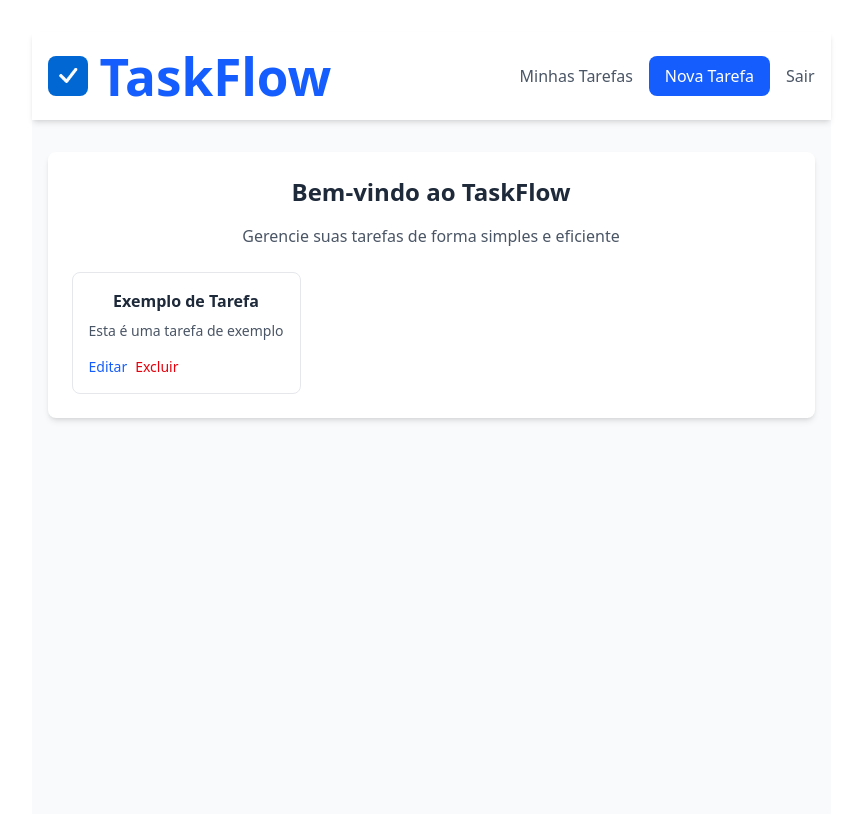
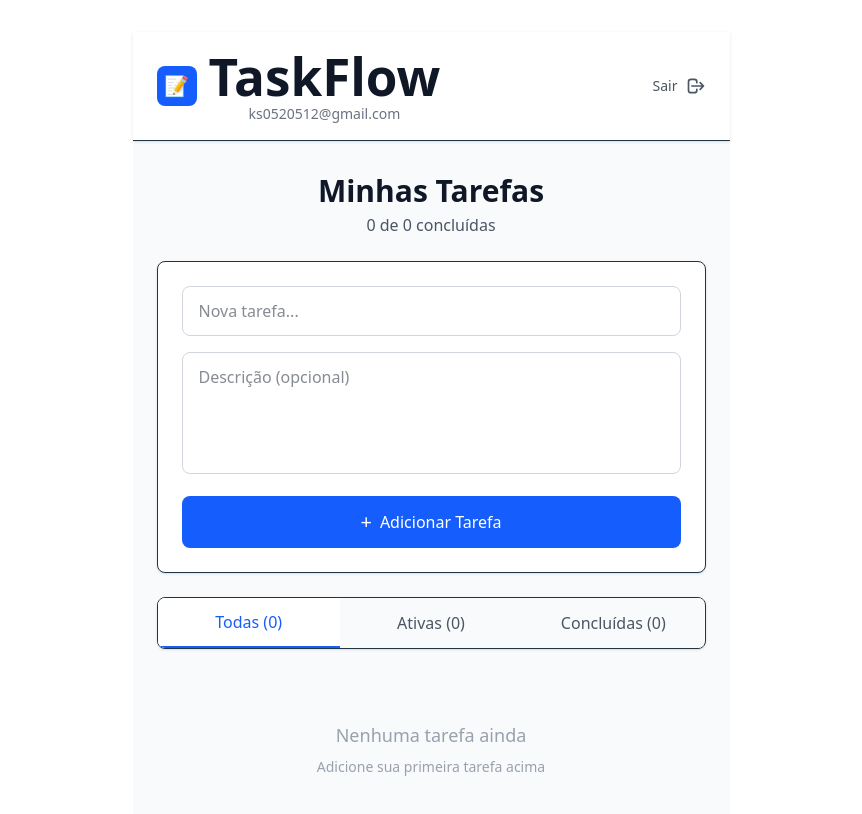
Before and after one commit to KauanSouzaD/projeto_vite, a React (Vite) app: page /maintarefas in a window 1280 px wide. Shown: the top 814 px of the page, without its empty margins (209-1071 px from the left). Built offline with nearby package versions, Linux system fonts and the light colour scheme.

Commit message:
✅feat:add redirecionamento de login para Gerenciar tarefas

```diff
--- /dev/null
+++ b/src/pages/Auth/Cadastro.tsx
@@ -0,0 +1,112 @@
+import { useContext, useState } from "react";
+import { useNavigate } from "react-router-dom";
+import { AuthContext } from "../../contexts/auth";
+import "../../App.css";
+
+export default function Cadastro() {
+  const auth = useContext(AuthContext);
+  const navigate = useNavigate();
+  const [nome, setNome] = useState("");
+  const [email, setEmail] = useState("");
+  const [password, setPassword] = useState("");
+  const [confirmPassword, setConfirmPassword] = useState("");
+
+  if (!auth) throw new Error("AuthContext not found");
+
+  async function handleCadastro(e: React.FormEvent) {
+    e.preventDefault();
+
+    if (!nome || !email || !password || !confirmPassword) {
+      alert("Preencha todos os campos");
+      return;
+    }
+
+    if (password !== confirmPassword) {
+      alert("As senhas não coincidem");
+      return;
+    }
+
+    const cadastroSucesso = await auth.cadastro(nome, email, password);
+
+    if (cadastroSucesso) {
+      // Faz login automático após cadastro
+      await auth.login(email, password);
+      navigate("/MainTarefas", { replace: true });
+    } else {
+      alert("Erro ao criar conta. Email já pode estar em uso.");
+    }
+  }
+
+  return (
+    <div className="min-h-screen bg-gray-50 flex items-center justify-center">
+      <div className="bg-white rounded-lg shadow-md p-8 max-w-sm w-full">
+        <h2 className="text-2xl font-bold text-center text-gray-800 mb-6">
+          Crie sua conta
+        </h2>
+
+        <form onSubmit={handleCadastro} className="space-y-4">
+          <div>
+            <label className="block text-gray-700">Nome</label>
+            <input
+              type="text"
+              value={nome}
+              onChange={(e) => setNome(e.target.value)}
+              className="w-full border border-gray-300 rounded-lg p-2 focus:outline-none focus:ring-2 focus:ring-blue-600"
+              required
+            />
+          </div>
+
+          <div>
+            <label className="block text-gray-700">Email</label>
+            <input
+              type="email"
+              value={email}
+              onChange={(e) => setEmail(e.target.value)}
+              className="w-full border border-gray-300 rounded-lg p-2 focus:outline-none focus:ring-2 focus:ring-blue-600"
+              required
+            />
+          </div>
+
+          <div>
+            <label className="block text-gray-700">Senha</label>
+            <input
+              type="password"
+              value={password}
+              onChange={(e) => setPassword(e.target.value)}
+              className="w-full border border-gray-300 rounded-lg p-2 focus:outline-none focus:ring-2 focus:ring-blue-600"
+              required
+            />
+          </div>
+
+          <div>
+            <label className="block text-gray-700">Confirmar Senha</label>
+            <input
+              type="password"
+              value={confirmPassword}
+              onChange={(e) => setConfirmPassword(e.target.value)}
+              className="w-full border border-gray-300 rounded-lg p-2 focus:outline-none focus:ring-2 focus:ring-blue-600"
+              required
+            />
+          </div>
+
+          <button
+            type="submit"
+            className="w-full bg-blue-600 text-white px-4 py-2 rounded-lg hover:bg-blue-700 transition"
+          >
+            Criar Conta
+          </button>
+        </form>
+
+        <p className="mt-4 text-center text-gray-600">
+          Já tem uma conta?
+          <button
+            onClick={() => navigate("/login")}
+            className="text-blue-600 hover:text-blue-800 font-medium transition"
+          >
+            Faça login
+          </button>
+        </p>
+      </div>
+    </div>
+  );
+}
--- a/src/pages/Auth/MainTarefas.tsx
+++ b/src/pages/Auth/MainTarefas.tsx
@@ -1,88 +1,151 @@
-import { useContext } from 'react'
-import { useNavigate } from 'react-router-dom'
-import { AuthContext } from '../../contexts/auth'
+import { useContext, useState } from "react";
+import { useNavigate } from "react-router-dom";
+import { AuthContext } from "../../contexts/auth";
 import "../../App.css";
 
 export default function MainTarefas() {
-  const auth = useContext(AuthContext)
-  const navigate = useNavigate()
+  const auth = useContext(AuthContext);
+  const navigate = useNavigate();
+  const [novaTarefa, setNovaTarefa] = useState("");
+  const [descricao, setDescricao] = useState("");
+  const [filtroAtivo, setFiltroAtivo] = useState<
+    "todas" | "ativas" | "concluidas"
+  >("todas");
 
-  if (!auth) throw new Error('AuthContext not found')
+  if (!auth) throw new Error("AuthContext not found");
 
   function handleLogout() {
-    auth.logout()
-    navigate('/', { replace: true })
+    auth.logout();
+    navigate("/", { replace: true });
   }
 
-  function handleNovaTargefa() {
-    // Adicione a lógica para criar nova tarefa
-    console.log('Nova tarefa')
+  function handleAdicionarTarefa() {
+    if (!novaTarefa.trim()) {
+      alert("Digite o título da tarefa");
+      return;
+    }
+    // Lógica para adicionar tarefa
+    console.log("Nova tarefa:", novaTarefa, descricao);
+    setNovaTarefa("");
+    setDescricao("");
   }
 
   return (
     <div className="min-h-screen bg-gray-50">
-      {/* Navbar */}
-      <nav className="bg-white shadow-md">
-        <div className="max-w-7xl mx-auto px-4 py-4 flex items-center justify-between">
+      {/* Header */}
+      <header className="bg-white shadow-sm border-b">
+        <div className="max-w-5xl mx-auto px-6 py-4 flex items-center justify-between">
           <div className="flex items-center space-x-3">
-            <img className="w-10 h-10 rounded-lg" src="/Logo.png" alt="Logo" />
-            <h1 className="text-2xl font-bold text-blue-600">TaskFlow</h1>
+            <div className="w-10 h-10 bg-blue-600 rounded-lg flex items-center justify-center">
+              <span className="text-white text-xl">📝</span>
+            </div>
+            <div>
+              <h1 className="text-xl font-bold text-gray-900">TaskFlow</h1>
+              <p className="text-sm text-gray-500">
+                {auth.user?.email || "ks0520512@gmail.com"}
+              </p>
+            </div>
           </div>
 
-          <div className="flex items-center space-x-4">
+          <button
+            onClick={handleLogout}
+            className="flex items-center space-x-2 text-gray-600 hover:text-gray-900 transition"
+          >
+            <span className="text-sm font-medium">Sair</span>
+            <svg
+              className="w-5 h-5"
+              fill="none"
+              stroke="currentColor"
+              viewBox="0 0 24 24"
+            >
+              <path
+                strokeLinecap="round"
+                strokeLinejoin="round"
+                strokeWidth={2}
+                d="M17 16l4-4m0 0l-4-4m4 4H7m6 4v1a3 3 0 01-3 3H6a3 3 0 01-3-3V7a3 3 0 013-3h4a3 3 0 013 3v1"
+              />
+            </svg>
+          </button>
+        </div>
+      </header>
+
+      {/* Conteúdo Principal */}
+      <main className="max-w-4xl mx-auto px-6 py-8">
+        {/* Título e contador */}
+        <div className="mb-6">
+          <h2 className="text-3xl font-bold text-gray-900">Minhas Tarefas</h2>
+          <p className="text-gray-600 mt-1">0 de 0 concluídas</p>
+        </div>
+
+        {/* Card de Nova Tarefa */}
+        <div className="bg-white rounded-lg shadow-sm border p-6 mb-6">
+          <input
+            type="text"
+            placeholder="Nova tarefa..."
+            value={novaTarefa}
+            onChange={(e) => setNovaTarefa(e.target.value)}
+            className="w-full px-4 py-3 border border-gray-300 rounded-lg mb-4 outline-none focus:border-blue-500 focus:ring-1 focus:ring-blue-500 text-gray-900"
+          />
+
+          <textarea
+            placeholder="Descrição (opcional)"
+            value={descricao}
+            onChange={(e) => setDescricao(e.target.value)}
+            rows={4}
+            className="w-full px-4 py-3 border border-gray-300 rounded-lg mb-4 outline-none focus:border-blue-500 focus:ring-1 focus:ring-blue-500 resize-none text-gray-900"
+          />
+
+          <button
+            onClick={handleAdicionarTarefa}
+            className="w-full bg-blue-600 text-white py-3 rounded-lg font-medium hover:bg-blue-700 transition flex items-center justify-center space-x-2"
+          >
+            <span className="text-xl">+</span>
+            <span>Adicionar Tarefa</span>
+          </button>
+        </div>
+
+        {/* Abas de Filtro */}
+        <div className="bg-white rounded-lg shadow-sm border overflow-hidden mb-6">
+          <div className="flex">
             <button
-              onClick={() => navigate('/tarefa')}
-              className="text-gray-600 hover:text-blue-600 font-medium transition"
+              onClick={() => setFiltroAtivo("todas")}
+              className={`flex-1 py-3 px-4 font-medium transition ${
+                filtroAtivo === "todas"
+                  ? "bg-white text-blue-600 border-b-2 border-blue-600"
+                  : "bg-gray-50 text-gray-600 hover:bg-gray-100"
+              }`}
             >
-              Minhas Tarefas
+              Todas (0)
             </button>
             <button
-              onClick={handleNovaTargefa}
-              className="bg-blue-600 text-white px-4 py-2 rounded-lg hover:bg-blue-700 transition"
+              onClick={() => setFiltroAtivo("ativas")}
+              className={`flex-1 py-3 px-4 font-medium transition ${
+                filtroAtivo === "ativas"
+                  ? "bg-white text-blue-600 border-b-2 border-blue-600"
+                  : "bg-gray-50 text-gray-600 hover:bg-gray-100"
+              }`}
             >
-              Nova Tarefa
+              Ativas (0)
             </button>
             <button
-              onClick={handleLogout}
-              className="text-gray-600 hover:text-red-600 font-medium transition"
+              onClick={() => setFiltroAtivo("concluidas")}
+              className={`flex-1 py-3 px-4 font-medium transition ${
+                filtroAtivo === "concluidas"
+                  ? "bg-white text-blue-600 border-b-2 border-blue-600"
+                  : "bg-gray-50 text-gray-600 hover:bg-gray-100"
+              }`}
             >
-              Sair
+              Concluídas (0)
             </button>
           </div>
         </div>
-      </nav>
 
-      {/* Conteúdo principal */}
-      <div className="max-w-7xl mx-auto px-4 py-8">
-        <div className="bg-white rounded-lg shadow-md p-6">
-          <h2 className="text-2xl font-bold text-gray-800 mb-4">
-            Bem-vindo ao TaskFlow
-          </h2>
-          <p className="text-gray-600">
-            Gerencie suas tarefas de forma simples e eficiente
-          </p>
-
-          <div className="mt-6 grid grid-cols-1 md:grid-cols-2 lg:grid-cols-3 gap-4">
-
-            <div className="border border-gray-200 rounded-lg p-4 hover:shadow-lg transition">
-              <h3 className="font-semibold text-gray-800 mb-2">
-                Exemplo de Tarefa
-              </h3>
-              <p className="text-sm text-gray-600">
-                Esta é uma tarefa de exemplo
-              </p>
-              <div className="mt-4 flex gap-2">
-                <button className="text-sm text-blue-600 hover:text-blue-800">
-                  Editar
-                </button>
-                <button className="text-sm text-red-600 hover:text-red-800">
-                  Excluir
-                </button>
-              </div>
-            </div>
-          </div>
+        {/* Lista de Tarefas (vazia por enquanto) */}
+        <div className="text-center py-12 text-gray-400">
+          <p className="text-lg">Nenhuma tarefa ainda</p>
+          <p className="text-sm mt-2">Adicione sua primeira tarefa acima</p>
         </div>
-      </div>
+      </main>
     </div>
-  )
+  );
 }
```
Also changed, not shown: src/pages/Auth/Login.tsx (+42 -31 lines).
